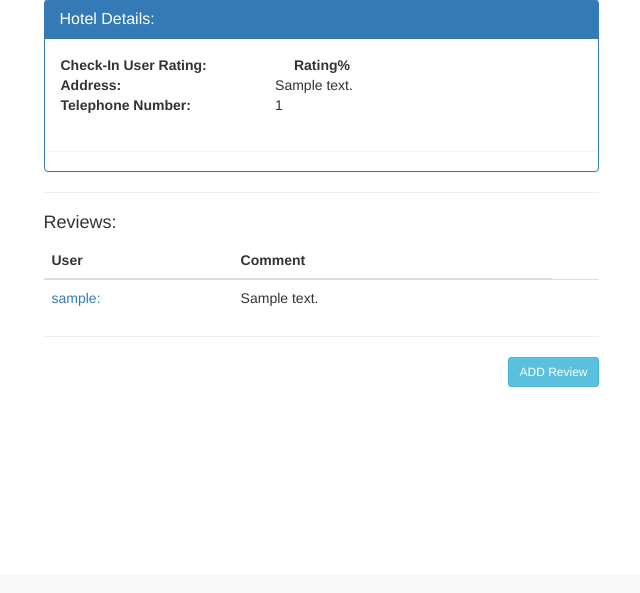
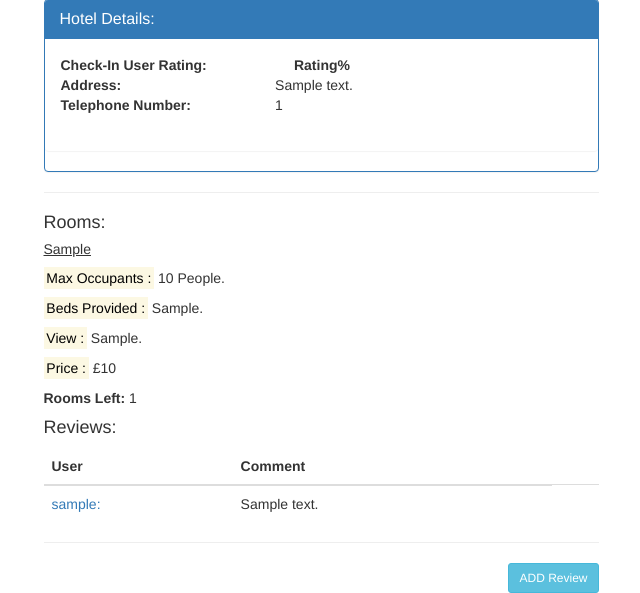
Before and after one commit to Mohamed0524/hotel2, a Django app: page /HotelApp/hotels/1/ in a window 1280 px wide. Shown: the part 226-819 px from the top of the page, without its empty margins (319-959 px from the left). Before the commit the page ends 613 px from the top, so only its background shows below. Run offline with Django 3.2, Linux system fonts and the light colour scheme; tables that the repository leaves empty hold one stand-in row (values such as "Sample post"); some libraries are stand-ins or nearby versions.

Commit message:
Added Feature: View Hotels rooms & Room details

```diff
--- a/HotelApp/models.py
+++ b/HotelApp/models.py
@@ -31,3 +31,19 @@ class Review(models.Model):
 
     def __str__(self):
          return self.comment
+
+class Room(models.Model):
+    hotel = models.ForeignKey(Hotels)
+    RoomType = models.CharField(max_length  = 255)
+    Capacity = models.IntegerField(default = 0)
+    BedOption = models.CharField(max_length  = 255)
+    Price= models.IntegerField(default = 0)
+    View = models.CharField(max_length  = 255)
+    TotalRooms = models.CharField(max_length  = 255)
+    created_at = models.DateTimeField(auto_now_add=True)
+    updated_at = models.DateTimeField(auto_now=True)
+    class Meta:
+        verbose_name_plural = 'Room'
+
+    def __str__(self):
+         return self.comment
--- a/HotelApp/templates/HotelApp/hoteldetails.html
+++ b/HotelApp/templates/HotelApp/hoteldetails.html
@@ -50,7 +50,26 @@
 
 <hr>
       <!-- Displays a list of all Rooms that this Hotel Offers and the rooms information. -->
+      <h4>Rooms:</h4>
+      {% if rooms %}
 
+        {% for room in rooms %}
+
+
+
+
+        <h5><u> {{room.RoomType}}</u></h5>
+        <p><mark>Max Occupants :</mark>  {{room.Capacity}} People.</p>
+        <p><mark>Beds Provided :</mark> {{room.BedOption}}.</p>
+        <p><mark>View :</mark> {{room.View}}.</p>
+        <p><mark>Price :</mark> £{{room.Price}}</p>
+        <p><b>Rooms Left: </b>{{room.spaceleft}}</p>
+       {% endfor %}
+      {%endif%}
+
+          <!-- If Room has more than 0 rooms , Display a button to book the room.
+
+           -->
 
 
 
--- a/HotelApp/views.py
+++ b/HotelApp/views.py
@@ -3,6 +3,7 @@ from django.http import HttpResponse
 from django.shortcuts import render
 from HotelApp.models import Hotels
 from HotelApp.models import Review
+from HotelApp.models import Room
 from django.views import generic
 from django.contrib.auth.decorators import login_required
 from django import forms
@@ -24,8 +25,11 @@ def hoteldetails(request, pk):
     #thehotel = Category.objects.filter(id = pk)[0]
     thehotel = Hotels.objects.get(id = pk)
     reviews = Review.objects.filter(hotel=thehotel)
+    rooms = Room.objects.filter(hotel=thehotel)
+    for room in rooms:
+        room.spaceleft = 1
     current_user = request.user
-    context = {'hotels': thehotel, 'reviews':reviews,'user':current_user}
+    context = {'hotels': thehotel, 'reviews':reviews,'user':current_user,'rooms':rooms}
     return render(request, 'HotelApp/hoteldetails.html', context)
 
 
```
Also changed, not shown: HotelApp/migrations/0005_room.py (added).
